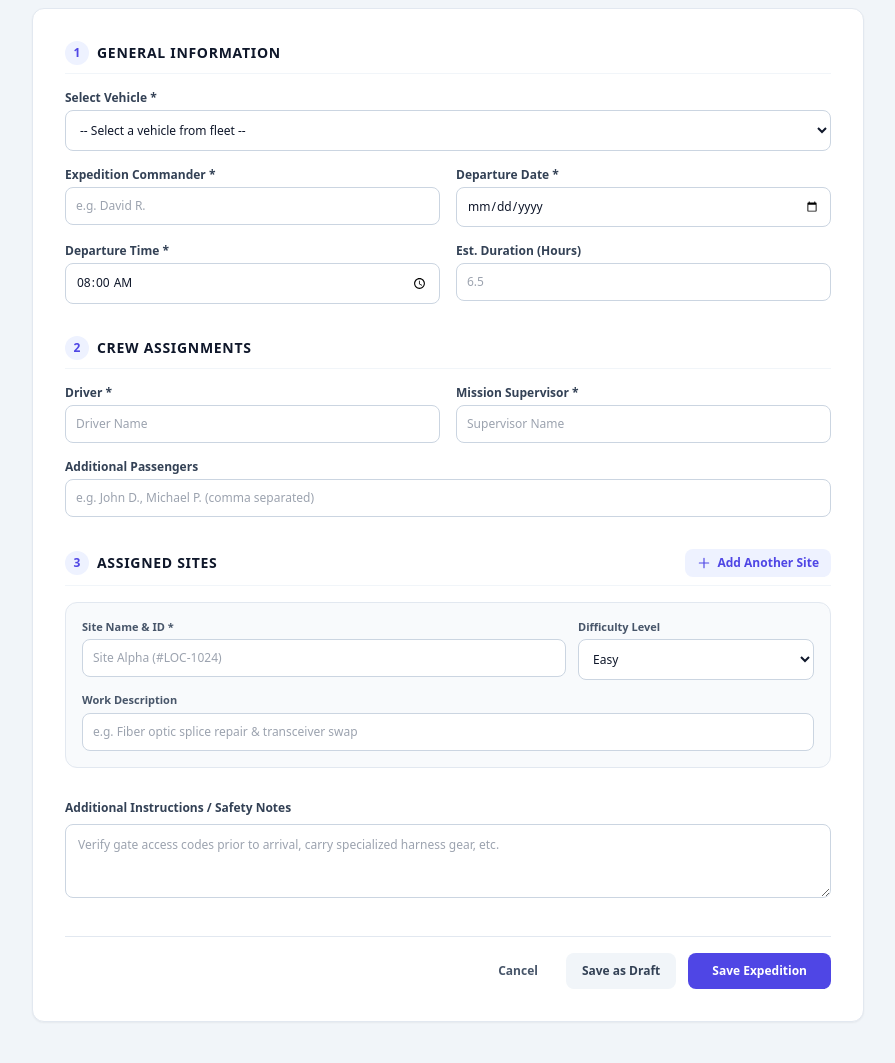
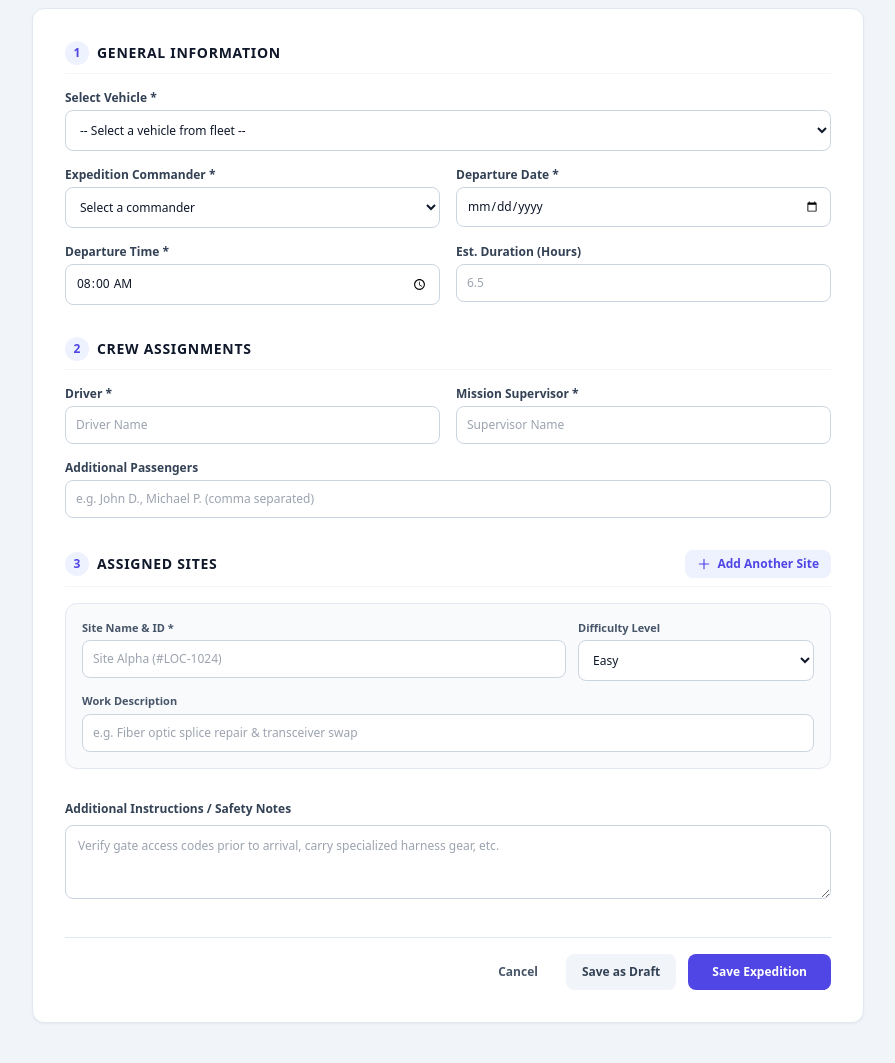
Before and after one commit to orash1235-arch/Route_planner, a Flask app: page /trips/new in a window 1280 px wide. Shown: the part 220-1283 px from the top of the page, without its empty margins (192-1087 px from the left). Before the commit the page ends 1243 px from the top, so only its background shows below. Run offline with Flask 3, Linux system fonts and the light colour scheme; a user stored in the database is signed in; some libraries are stand-ins or nearby versions.

Commit message:
added expedition commander option to new ride page

```diff
--- a/app/routes/trips.py
+++ b/app/routes/trips.py
@@ -2,7 +2,7 @@ from datetime import datetime
 from flask import Blueprint, render_template, request, redirect, url_for, flash, jsonify, g
 from sqlalchemy import or_, and_
 from app import db
-from app.models import Trip, TripSite, Car
+from app.models import Trip, TripSite, Car, Soldier
 from app.routes.auth import login_required
 from flask_login import login_required, current_user
 
@@ -34,11 +34,9 @@ def new_ride():
         is_draft = request.form.get('action') == 'draft'
         license_plate = request.form.get('license_plate')
 
-        # Parse date string (YYYY-MM-DD) into a date object
         date_str = request.form.get('departure_date')
         parsed_date = datetime.strptime(date_str, '%Y-%m-%d').date() if date_str else None
 
-        # 1. Instantiate the Trip record
         new_trip = Trip(
             car_license_plate=license_plate if license_plate else None,
             commander=request.form.get('commander'),
@@ -50,19 +48,17 @@ def new_ride():
             est_duration=float(request.form.get('est_duration')) if request.form.get('est_duration') else None,
             notes=request.form.get('notes'),
             is_draft=is_draft,
-            user_id=current_user.id  # Assign ownership to active user
+            user_id=current_user.id
         )
 
-        # 2. Update Car status ONLY if it's a published ride (not a draft)
         if not is_draft and license_plate:
             car = Car.query.get(license_plate)
             if car:
                 car.is_on_ride = True
 
         db.session.add(new_trip)
-        db.session.flush()  # Generates new_trip.id for the sites below
+        db.session.flush()
 
-        # 3. Add dynamic sites
         site_names = request.form.getlist('site_name[]')
         site_difficulties = request.form.getlist('site_difficulty[]')
         site_descriptions = request.form.getlist('site_description[]')
@@ -86,8 +82,15 @@ def new_ride():
 
         return redirect(url_for('trips.list_trips'))
 
+    # GET Request: Fetch both cars and commanders cleanly
+    # .contains handles cases with hidden trailing spaces or special characters
+    commanders = Soldier.query.filter(Soldier.job_title.contains("מפקד")).all()
     cars = Car.query.all()
-    return render_template('new_ride.html', cars=cars)
+
+    # Make sure template name matches your actual HTML file (e.g., 'new_ride.html')
+    return render_template('new_ride.html', cars=cars, commanders=commanders)
+
+
 
 @trips_bp.route('/<int:trip_id>', methods=['GET'])
 def view_trip(trip_id):
--- a/app/templates/base.HTML
+++ b/app/templates/base.HTML
@@ -2,6 +2,7 @@
 <html lang="en">
 <head>
     <meta charset="UTF-8">
+    <html lang="en-GB"></html>
     <meta name="viewport" content="width=device-width, initial-scale=1.0">
     <title>Trip Optimizer & Dispatcher</title>
     <script src="https://cdn.tailwindcss.com"></script>
--- a/app/templates/new_ride.HTML
+++ b/app/templates/new_ride.HTML
@@ -41,9 +41,17 @@
                 </div>
 
                 <div>
-                    <label class="block text-xs font-semibold text-slate-700 dark:text-slate-300 mb-1" data-en="Expedition Commander *" data-he="מפקד משלח *">Expedition Commander *</label>
-                    <input type="text" name="commander" required placeholder="e.g. David R." class="w-full text-xs p-2.5 rounded-lg border border-slate-300 dark:border-slate-700 bg-white dark:bg-slate-800 text-slate-900 dark:text-slate-100 focus:ring-2 focus:ring-indigo-500 outline-none">
-                </div>
+
+    <label class="block text-xs font-semibold text-slate-700 dark:text-slate-300 mb-1"
+           data-en="Expedition Commander *" data-he="מפקד משלח *">Expedition Commander *</label>
+    <select name="commander" required
+            class="w-full text-xs p-2.5 rounded-lg border border-slate-300 dark:border-slate-700 bg-white dark:bg-slate-800 text-slate-900 dark:text-slate-100 focus:ring-2 focus:ring-indigo-500 outline-none">
+        <option value="" disabled selected data-en="Select a commander" data-he="בחר מפקד">Select a commander</option>
+        {% for soldier in commanders %}
+            <option value="{{ soldier.id }}">{{ soldier.full_name if soldier.full_name else soldier.name }}</option>
+        {% endfor %}
+    </select>
+</div>
 
                 <div>
                     <label class="block text-xs font-semibold text-slate-700 dark:text-slate-300 mb-1" data-en="Departure Date *" data-he="תאריך יציאה *">Departure Date *</label>
--- a/app/templates/trips.HTML
+++ b/app/templates/trips.HTML
@@ -22,11 +22,6 @@
 
         <!-- Dynamic Cards Grid Container -->
         <div class="grid grid-cols-1 md:grid-cols-2 lg:grid-cols-3 gap-6">
-            <!-- Trip Card 1 -->
-
-
-
-            <!-- Trip Card 2 -->
 
 
            {% for ride in rides %}
```
